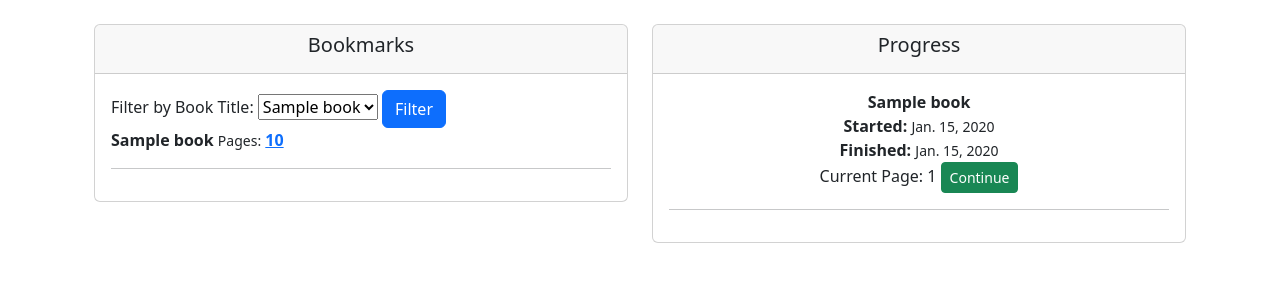
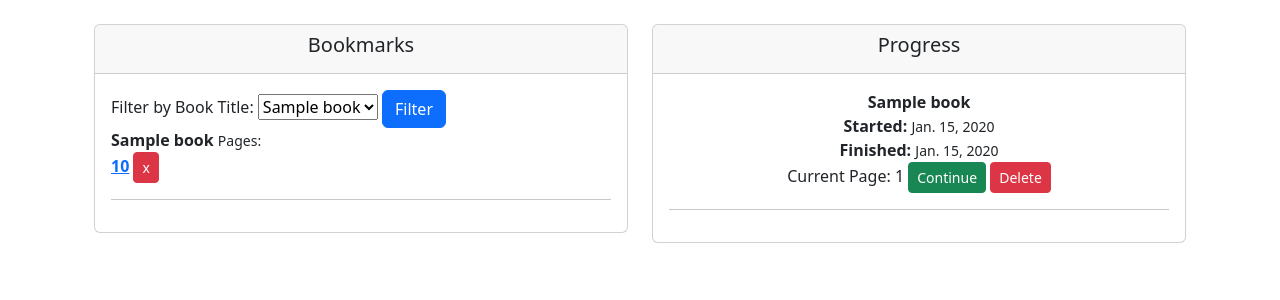
Before and after one commit to EvaldasMelianas/webble_app, a Django app: a page that uses user/templates/user_page.html in a window 1280 px wide. Shown: the part 56-356 px from the top of the page. Run offline with Django 4.2, Linux system fonts and the light colour scheme; tables that the repository leaves empty hold one stand-in row (values such as "Sample post").

Commit message:
Added README.md, enabled bookmark and progress deletion

```diff
--- a/user/templates/user_page.html
+++ b/user/templates/user_page.html
@@ -27,9 +27,13 @@
               <div class="bookmark" data-book="{{ title }}">
                 <strong> {{ title }} </strong>
                 <small>Pages:</small>
-                {% for page in pages %}
-                <a href="{% url 'webble:read_book' title page %}"><strong>{{ page }}</strong></a>
-                {% endfor %}
+                <form method="post">
+                  {% for page in pages %}
+                  {% csrf_token %}
+                    <a href="{% url 'webble:read_book' title page %}"><strong>{{ page }}</strong></a>
+                    <button class="btn btn-danger btn-sm" type="submit" name="delete_bookmark" value="{{ title }}|{{ page }}"> x </button>
+                  {% endfor %}
+                </form>
                 <!-- Additional details about the bookmark -->
               </div>
               <hr>
@@ -56,9 +60,12 @@
                   <strong> Finished:</strong>
                   <small> {{ item.date_finished}} </small>
                 {% endif %}
-                <p>Current Page: {{ item.last_page_read }}
+                <form method="post">
+                  {% csrf_token %}
+                  <p>Current Page: {{ item.last_page_read }}
                   <a href="{% url 'webble:read_book' item.book.title item.last_page_read %}" class="btn btn-success btn-sm">Continue</a>
-                </p>
+                  <button class="btn btn-danger btn-sm" type="submit" name="delete_progress" value="{{ item.pk }}"> Delete </button>
+                </form>
                 <!-- Additional details about the progress -->
               </div>
               <hr>
--- a/user/views.py
+++ b/user/views.py
@@ -21,10 +21,13 @@ class RegisterView(FormView):
     def form_invalid(self, form):
         for name, error_list in form.errors.get_json_data().items():
             for error in error_list:
-                error_message = error['message']
-                messages.error(self.request, error_message)
+                messages.error(self.request, error['message'])
         return super().form_invalid(form)
 
+
+# User page view, displays bookmark and reading progress entries.
+# The user_bookmark contact is a dict constructor that creates a key, value pair for title and the pages bookmarked.
+# Context user_progress extracts all entries into the ReadingProgress model by the user.
 
 class UserDetails(DetailView):
     model = User
@@ -36,6 +39,7 @@ class UserDetails(DetailView):
     def get_context_data(self, **kwargs):
         context = super().get_context_data(**kwargs)
         context['user_progress'] = ReadingProgress.objects.filter(user=self.object)
+
         user_bookmarks = {}
         for bookmark in Bookmark.objects.filter(user=self.object):
             title = bookmark.book.title
@@ -43,8 +47,30 @@ class UserDetails(DetailView):
             if title not in user_bookmarks:
                 user_bookmarks[title] = []
             user_bookmarks[title].append(page_number)
+
         context['user_bookmarks'] = user_bookmarks
         return context
+
+    def post(self, request, **kwargs):
+        # If delete_bookmark buttons is pressed, the title and page is passed to the POST request.
+        # Since 2 items are passed, we split them to obtain the title and page separately.
+        # We get the Bookmark object that matches the user, title and page. Then we delete.
+        if 'delete_bookmark' in request.POST:
+            title, page = request.POST['delete_bookmark'].split('|')
+            bookmark = Bookmark.objects.get(
+                user=self.request.user,
+                book__title=title,
+                page=page)
+            bookmark.delete()
+
+        # If delete_progress is pressed, the primary key of the ReadingProgress entry is passed through POST.
+        # We filter by the request.user and primary key to obtain the specified entry. Then we delete.
+        if 'delete_progress' in request.POST:
+            progress = ReadingProgress.objects.get(
+                user=self.request.user,
+                pk=request.POST['delete_progress'])
+            progress.delete()
+        return self.get(request, **kwargs)
 
 
 class CreateReview(LoginRequiredMixin, CreateView):
@@ -52,9 +78,11 @@ class CreateReview(LoginRequiredMixin, CreateView):
     fields = ['rating', 'review']
     template_name = 'add_review.html'
 
+    # On success redirect to book_detail page using the primary key of the book in the URL.
     def get_success_url(self):
         return reverse_lazy('webble:book_detail', kwargs={'pk': self.kwargs['pk']})
 
+    # The book object is found by passing the 'pk' argument in the URL.
     def form_valid(self, form):
         form.instance.user = self.request.user
         form.instance.book = Book.objects.get(pk=self.kwargs['pk'])
@@ -66,11 +94,13 @@ class UpdateReview(LoginRequiredMixin, UpdateView):
     fields = ['rating', 'review']
     template_name = 'add_review.html'
 
+    # On success redirect to book_detail page using the primary key of the book in the URL.
     def get_success_url(self):
         return reverse_lazy('webble:book_detail', kwargs={'pk': self.kwargs['pk']})
 
+    # The specific review is found by checking for the primary key, that is passed through the URL part named 'review'.
     def get_object(self):
-        return Review.objects.get(pk=self.kwargs['review'])
+        return Review.objects.get(user=self.request.user, pk=self.kwargs['review'])
 
 
 class DeleteReview(LoginRequiredMixin, DeleteView):
@@ -78,8 +108,10 @@ class DeleteReview(LoginRequiredMixin, DeleteView):
     fields = ['rating', 'review']
     template_name = 'review_delete.html'
 
+    # On success redirect to book_detail page using the primary key of the book in the URL.
     def get_success_url(self):
         return reverse_lazy('webble:book_detail', kwargs={'pk': self.kwargs['pk']})
 
+    # The specific review is found by checking for the primary key, that is passed through the URL part named 'review'.
     def get_object(self):
-        return Review.objects.get(pk=self.kwargs['review'])
+        return Review.objects.get(user=self.request.user, pk=self.kwargs['review'])
```
Also changed, not shown: README.md (added).
